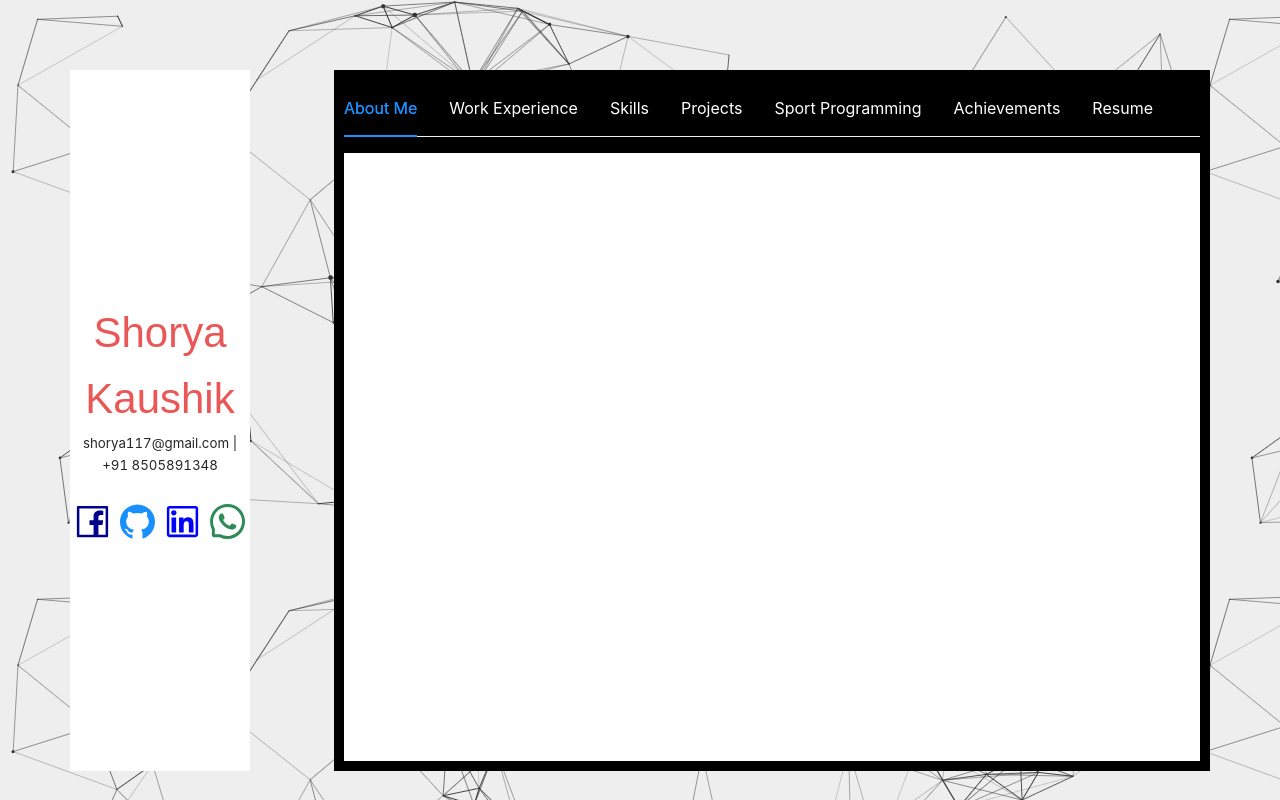
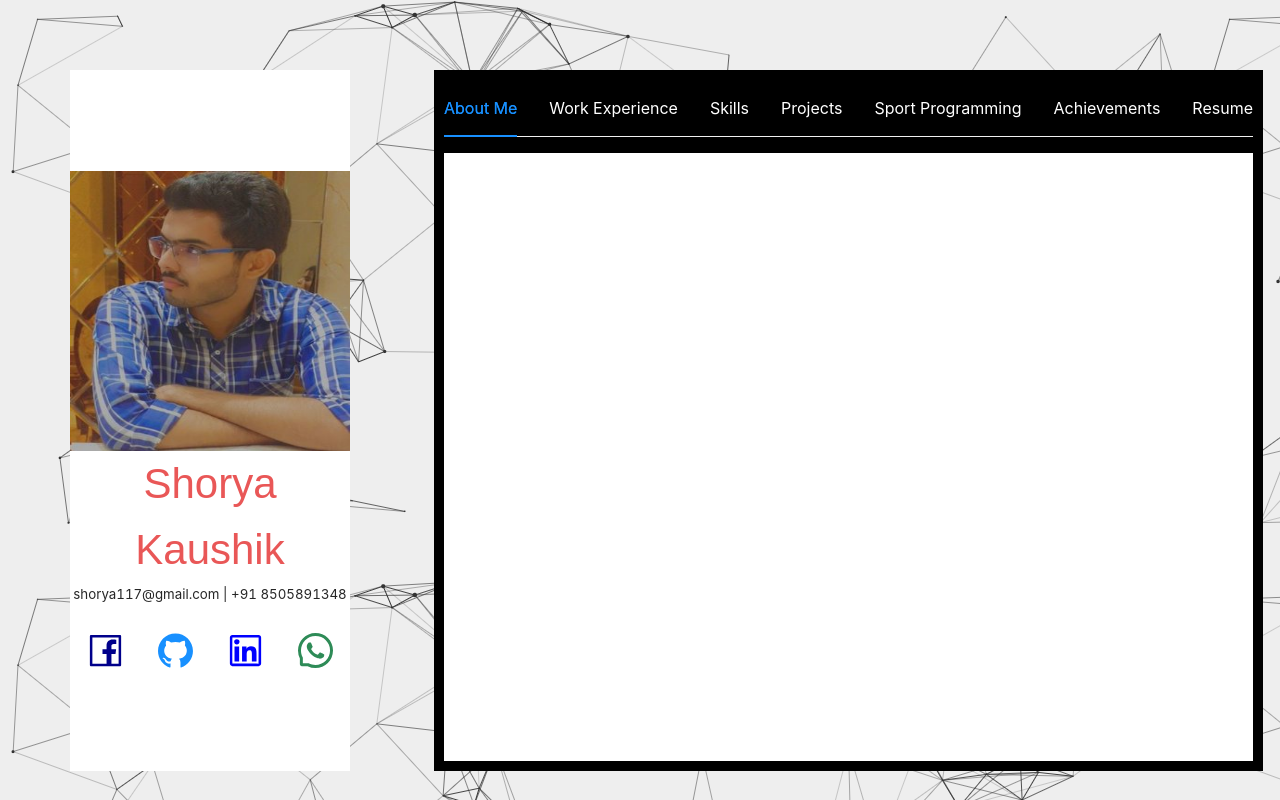
Before and after one commit to shoryakaushik/Portfolio, a React (Create React App) app: page / in a window 1280 px wide. Built offline with nearby package versions, Linux system fonts and the light colour scheme.

Commit message:
Add image

```diff
--- a/src/components/Contact/index.tsx
+++ b/src/components/Contact/index.tsx
@@ -1,5 +1,7 @@
 import React from "react";
 import "./style.css";
+
+import logo from "/home/shorya_kaushik/portfolio/src/assets/rsz_me.jpg";
 
 import {
   FacebookOutlined,
@@ -12,6 +14,7 @@ export const Contact: React.FC = () => {
   return (
     <div className="contact-content">
       <div className="contact-name">
+        <img src={logo} alt="my"/>
         <header>Shorya Kaushik</header>
         <label>shorya117@gmail.com | +91 8505891348</label>
       </div>
--- a/src/components/Contact/style.css
+++ b/src/components/Contact/style.css
@@ -13,3 +13,8 @@ label{
     justify-content: space-around;
 
 }
+
+img{
+    height: 20em;
+    width: 20em;
+}
```
Also changed, not shown: src/assets/rsz_me.jpg (added).
